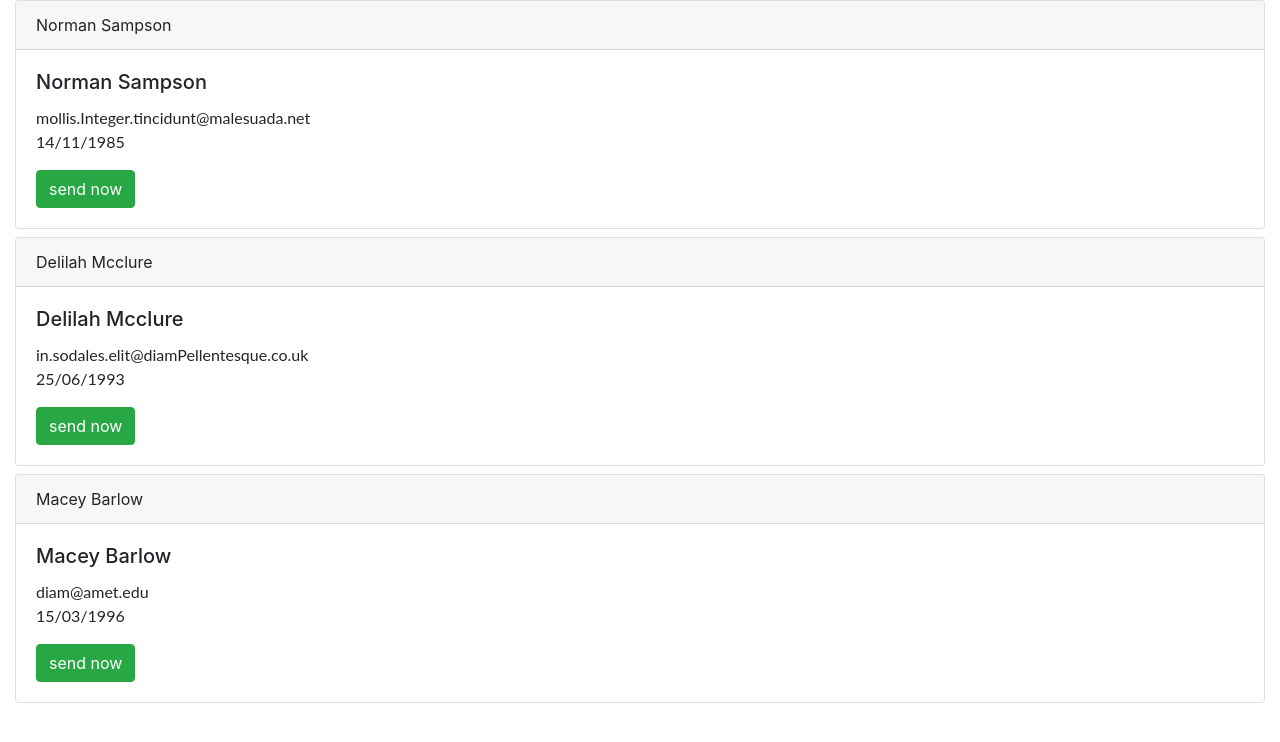
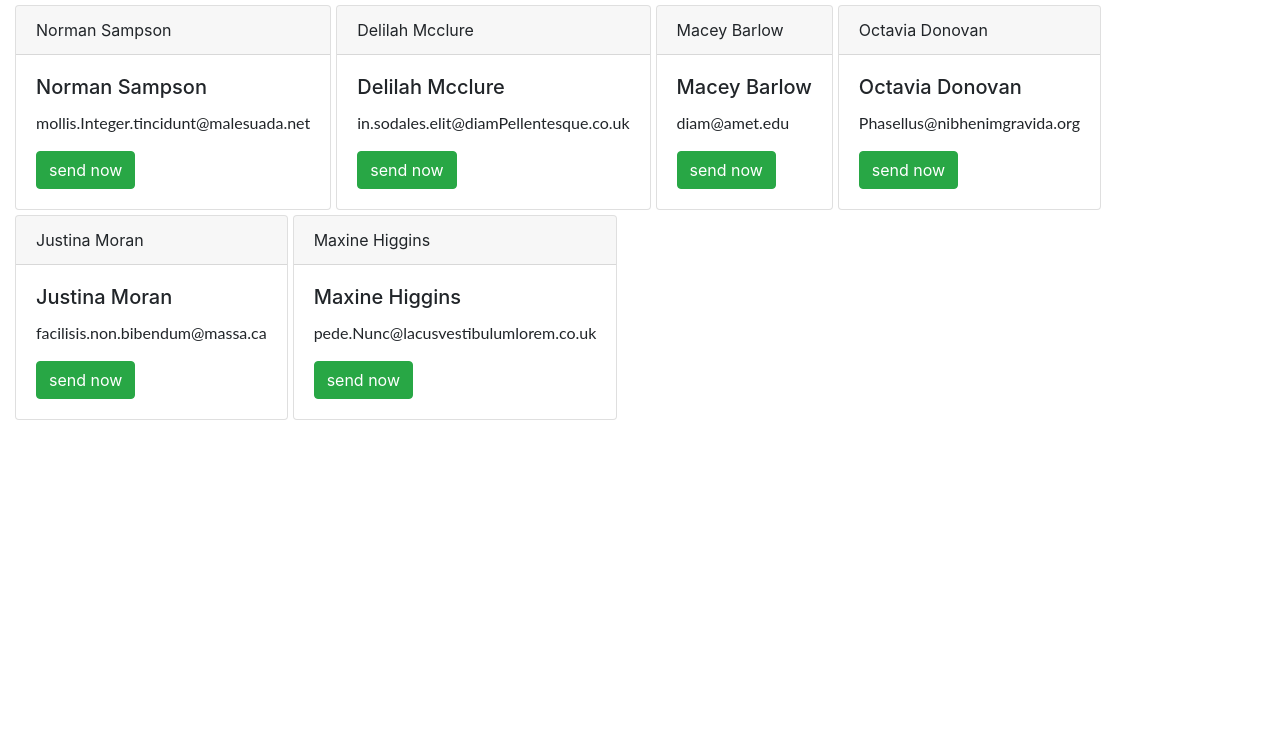
Before and after one commit to sauldesigner/angular-repeater, an Angular app: page / in a window 1280 px wide. Shown: the top 742 px of the page. Built offline with nearby package versions, Linux system fonts and the light colour scheme.

Commit message:
set float

```diff
--- a/src/components/app/app.component.html
+++ b/src/components/app/app.component.html
@@ -6,14 +6,14 @@
 		<ng-template #blockRepeaterCustomTemplate let-employee="dataItem" let-employeeIsSelected="isSelected">
 
 
-			<div class="card" style="margin-bottom:8px;" [ngClass]="{'border-primary': employeeIsSelected}">
+			<div class="card float-left" style="margin: 5px 5px 0 0;" [ngClass]="{'border-primary bg-light': employeeIsSelected}">
 				<div class="card-header">
 					{{employee.name}}
 				</div>
 				<div class="card-body">
 					<h5 class="card-title">{{employee.name}}</h5>
 					<p class="card-text">
-						{{employee.email}} <br />{{employee.aniversary}}
+						{{employee.email}}
             </p>
             <button type="button" class="btn btn-success" (click)="sendEmployeeHandler($event, employee)">send now</button>
 				</div>
--- a/src/components/app/app.component.ts
+++ b/src/components/app/app.component.ts
@@ -20,7 +20,7 @@ constructor(private _employeeService: EmployeeService){
   }
 
   private getEmployees(): void {
-    this._employees = this._employeeService.getEmployeesOnRange(0, 3);
+    this._employees = this._employeeService.getEmployeesOnRange(0, 6);
   }
 
 
```
